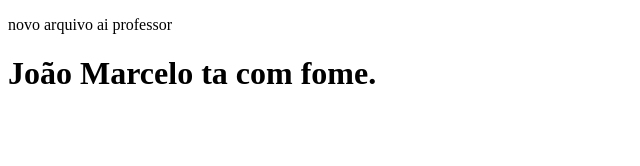
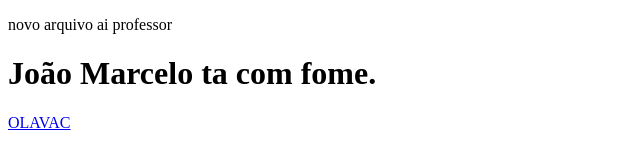
Before and after one commit to brunogomesifrn/aulapi2022, a plain HTML site: page Marcelo/novoarquivo2.html in a window 1280 px wide. Shown: the full height of the page, 0-640 px from the left. Drawn offline with Linux system fonts and the light colour scheme.

Commit message:
adicionei link

```diff
--- a/Marcelo/novoarquivo2.html
+++ b/Marcelo/novoarquivo2.html
@@ -9,5 +9,6 @@
 <body>
     <p>novo arquivo ai professor</p>
     <h1>João Marcelo ta com fome.</h1>
+    <a href="https://www.youtube.com/watch?v=rYd4Y4v9qmw"> OLAVAC</a>
 </body>
 </html>
```
Also changed, not shown: Emilly Poliane/pagina.html (+1 -0 lines), Iemer FG/index.html (+1 -0 lines).
